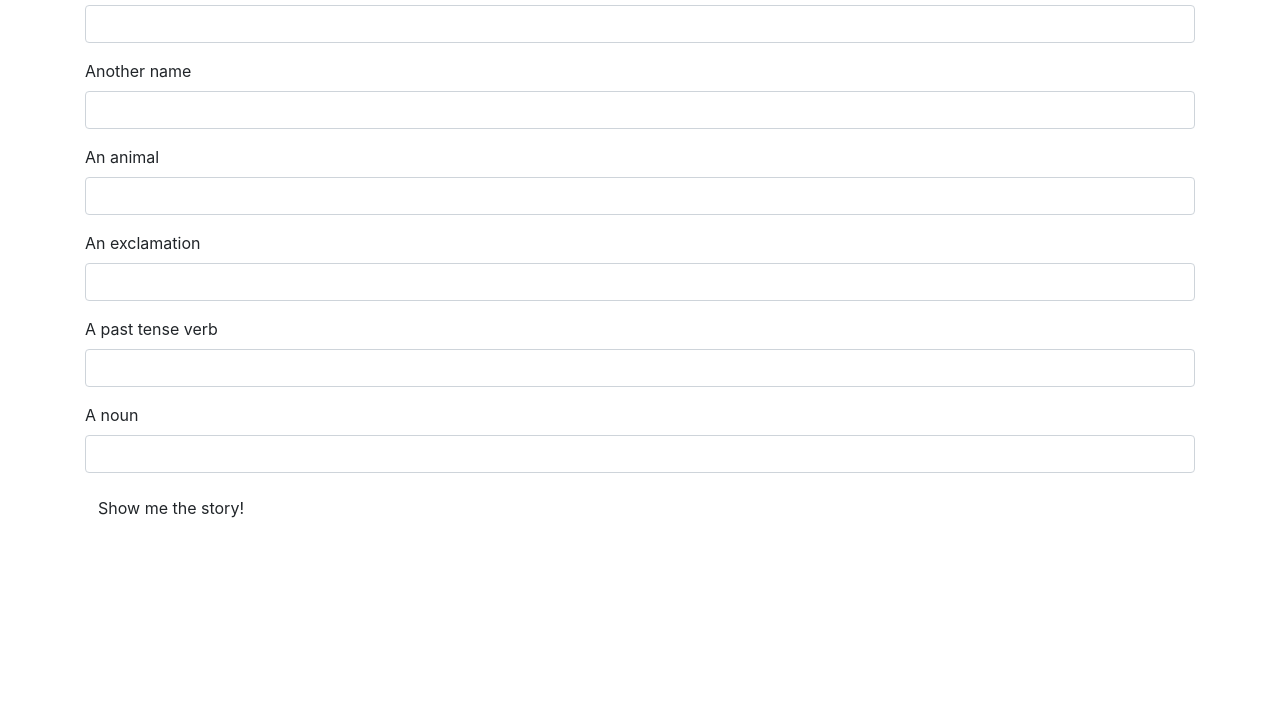
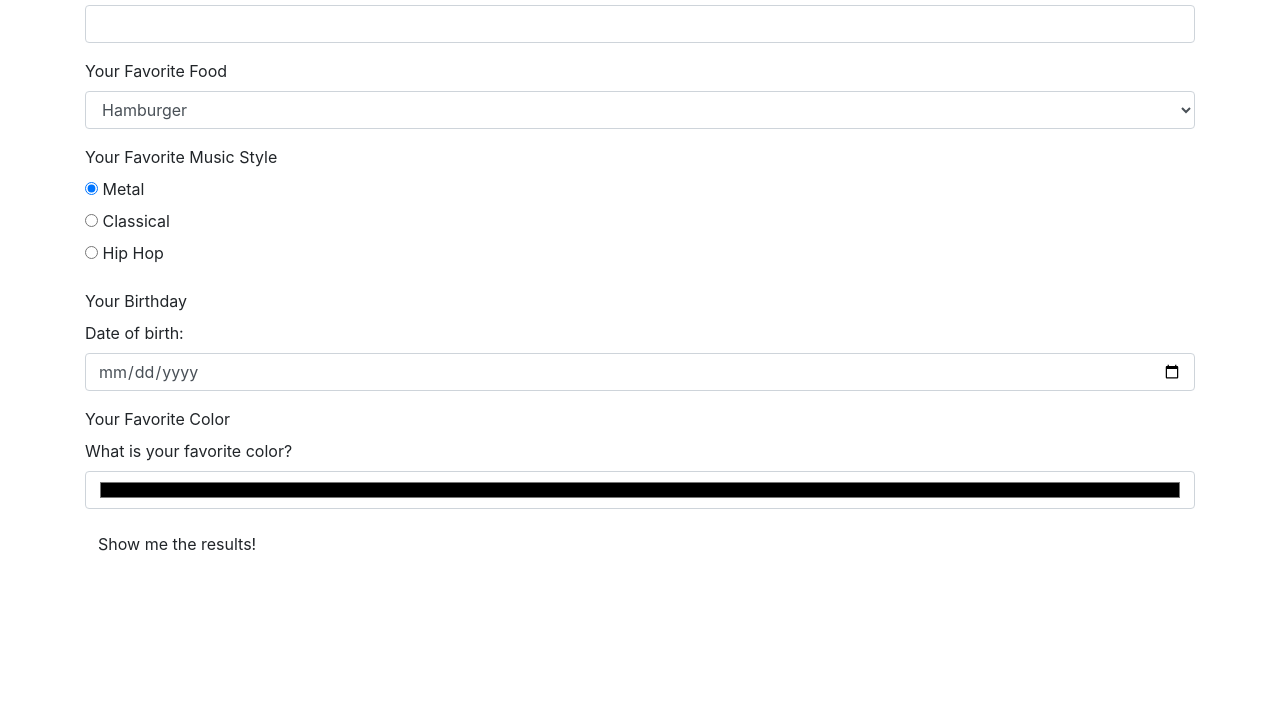
Before and after one commit to CameronK1990/survey-form-practice, a plain HTML site: page index.html in a window 1280 px wide. Shown: the part 83-800 px from the top of the page. Drawn offline with Linux system fonts and the light colour scheme.

Commit message:
ADD form types

```diff
--- a/index.html
+++ b/index.html
@@ -9,43 +9,69 @@
 </head>
 <body>
   <div class="container">
-    <h1>Fill in the blanks to write your story!</h1>
+    <h1>Personal Survey</h1>
     <div>
       <form id="formOne">
         <div class="form-group">
-          <label for="person1">A name</label>
-          <input id="person1" class="form-control" type="text">
-        </div>
-        <div class="form-group">
-          <label for="person2">Another name</label>
-          <input id="person2" class="form-control" type="text">
-        </div>
-        <div class="form-group">
-          <label for="animal">An animal</label>
-          <input id="animal" class="form-control" type="text">
-        </div>
-        <div class="form-group">
-          <label for="exclamation">An exclamation</label>
-          <input id="exclamation" class="form-control" type="text">
-        </div>
-        <div class="form-group">
-          <label for="verb">A past tense verb</label>
-          <input id="verb" class="form-control" type="text">
-        </div>
-        <div class="form-group">
-          <label for="noun">A noun</label>
-          <input id="noun" class="form-control" type="text">
+          <label for="person1">Your Name</label>
+          <input id="user" class="form-control" type="text">
         </div>
 
-        <button type="submit" class="btn">Show me the story!</button>
+        <div class="form-group">
+          <label for="food">Your Favorite Food</label>
+          <select class="form-control" id="food">
+            <option>Hamburger</option>
+            <option>Pancakes</option>
+            <option>Linguine</option>
+            <option>Popsicle</option>
+          </select>
+        </div>
+
+        <div class="form-group">
+          <label for="Music">Your Favorite Music Style</label>
+          <div class="radio">
+            <label>
+              <input type="radio" name="flavor" value="Metal" checked>
+              Metal
+            </label>
+          </div>
+          <div class="radio">
+            <label>
+              <input type="radio" name="flavor" value="Classical">
+              Classical
+            </label>
+          </div>
+          <div class="radio">
+            <label>
+              <input type="radio" name="flavor" value="Hip Hop">
+              Hip Hop
+            </label>
+          </div>
+        </div>
+
+        <div class="form-group">
+          <label for="birthday">Your Birthday</label>
+          <div class="form-group">
+            <label for="born">Date of birth:</label>
+            <input id="born" class="form-control" type="date">
+          </div>
+        </div>
+
+        <div class="form-group">
+          <label for="color">Your Favorite Color</label>
+            <div class="form-group">
+              <label for="color">What is your favorite color?</label>
+              <input id="color" class="form-control" type="color">
+            </div>
+        </div>
+
+        <button type="submit" class="btn">Show me the results!</button>
+        </div>
       </form>
     </div>
 
     <div id="story">
-      <h1>A fantastical adventure</h1>
-      <p>
-        One day, <span class="person1"></span> and <span class="person2"></span> were walking through the woods, when suddenly a giant <span class="animal"></span> appeared. "<span class="exclamation"></span>", <span class="person1"></span> cried. The two of them <span class="verb"></span> as quickly possible, and when they were safe, <span class="person1"></span> and <span class="person2"></span> gave each other a giant <span class="noun"></span>.
-      </p>
+      <h1>No one cares what you like</h1>
     </div>
   </div>
 </body>
```
